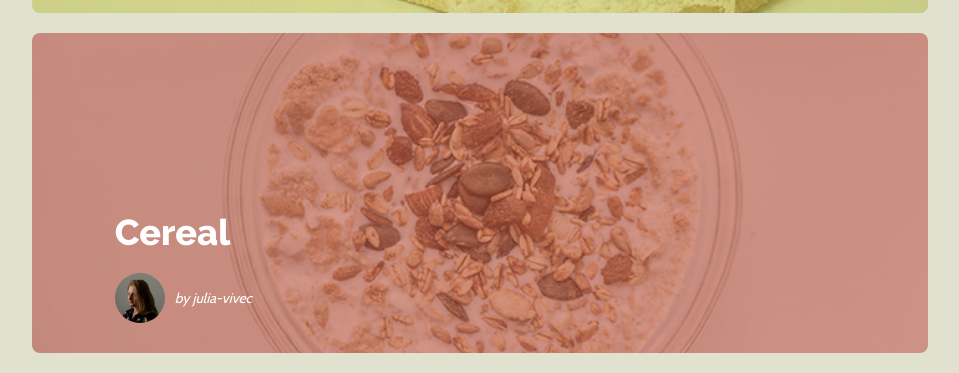
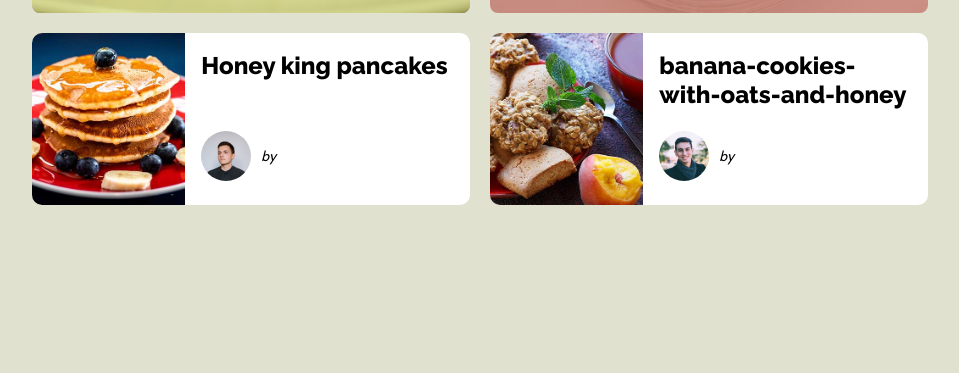
Before and after one commit to henriquefranzin/every-morning-recipes, a plain HTML site: page src/index.html in a window 1280 px wide. Shown: the part 667-1040 px from the top of the page, without its empty margins (160-1119 px from the left). After the commit the page ends 892 px from the top, so only its background shows below. Drawn offline with Linux system fonts and the light colour scheme.

Commit message:
feat: create recipes cards

```diff
--- a/src/index.html
+++ b/src/index.html
@@ -42,7 +42,7 @@
             </div>
         </header>
         <main>
-            <section class="wrapper grid">
+            <section class="wrapper grid grid-col-2">
                 <article class="card-highlight overlay overlay-yellow">
                     ::before
                     <img class="card-highlight-image" src="./assets/images/scrambled-eggs-with-toast.jpg" alt="Scrambled eggs with toast">
@@ -69,7 +69,7 @@
 
                     <div class="overlay"></div>
                     <div class="card-highlight-info">
-                        <h2>
+                        <h2 >
                             <a class="card-highlight-title" href="/cereal">
                                 Cereal
                             </a>
@@ -82,7 +82,41 @@
                         </p>
                     </div>
                 </article>
+            </section>
 
+            <section class="wrapper grid grid-col-2">
+
+            <article class="card">
+                <img class="card-image" src="./assets/images/honey-king-pancakes.jpg" alt="Honey king pancakes">
+
+                <div class="card-info">
+                    <h2 class="card-title">
+                        <a  href="/recipes/honey-king-pancakes">Honey king pancakes</a>
+                    </h2>
+
+                    <p class="author">
+                        <img class="author-image" src="./assets/images/alex-von-braun.jpg" alt="Alex Von Braun">
+
+                        <em>by <a class="author-link" href="/alex-von-braun">alexvonbraun</a></em>
+                    </p>
+                </div>
+            </article>
+
+            <article class="card">
+                <img class="card-image" src="./assets/images/banana-cookies-with-oats-and-honey.jpg" alt="banana-cookies-with-oats-and-honey">
+
+                <div class="card-info">
+                    <h2 class="card-title">
+                        <a  href="/recipes/banana-cookies-with-oats-and-honey">banana-cookies-with-oats-and-honey</a>
+                    </h2>
+
+                    <p class="author">
+                        <img class="author-image" src="./assets/images/nicola-newman.jpg" alt="nicola_newman">
+
+                        <em>by <a class="author-link" href="/nicola-newman">nicola_newman</a></em>
+                    </p>
+                </div>
+            </article>
             </section>
         </main>
     </body>
--- a/src/styles/styles.css
+++ b/src/styles/styles.css
@@ -27,6 +27,8 @@ h6 {
 
 a {
     outline: none;
+    color: inherit;
+    text-decoration: none;
 }
 
 body{
@@ -144,6 +146,33 @@ body{
     font-size: 36px;
 }
 
+.card{
+    border-radius: 10px;
+    background-color: #FFF;
+    overflow: hidden;
+    color: #000;
+    display: flex;
+}
+
+.card-title{
+    font-size: 24px;
+    margin: 8px 0;
+}
+
+.card-image{
+    width: 35%;
+    display: block;
+    object-fit: cover;
+}
+
+.card-info{
+    padding: 10px 16px;
+    display: flex;
+    flex-direction: column;
+    justify-content: space-between;
+    width: 100%;
+}
+
 .author{
     display: flex;
     align-items: center;
@@ -169,6 +198,9 @@ body{
 
 .grid {
     display: grid;
-    grid-template-columns: repeat(1fr);
     gap: 20px;
 }
+
+.grid-col-2{
+    grid-template-columns: repeat(2, 1fr);
+}
```
Also changed, not shown: src/LEARNING.md (+10 -0 lines).
